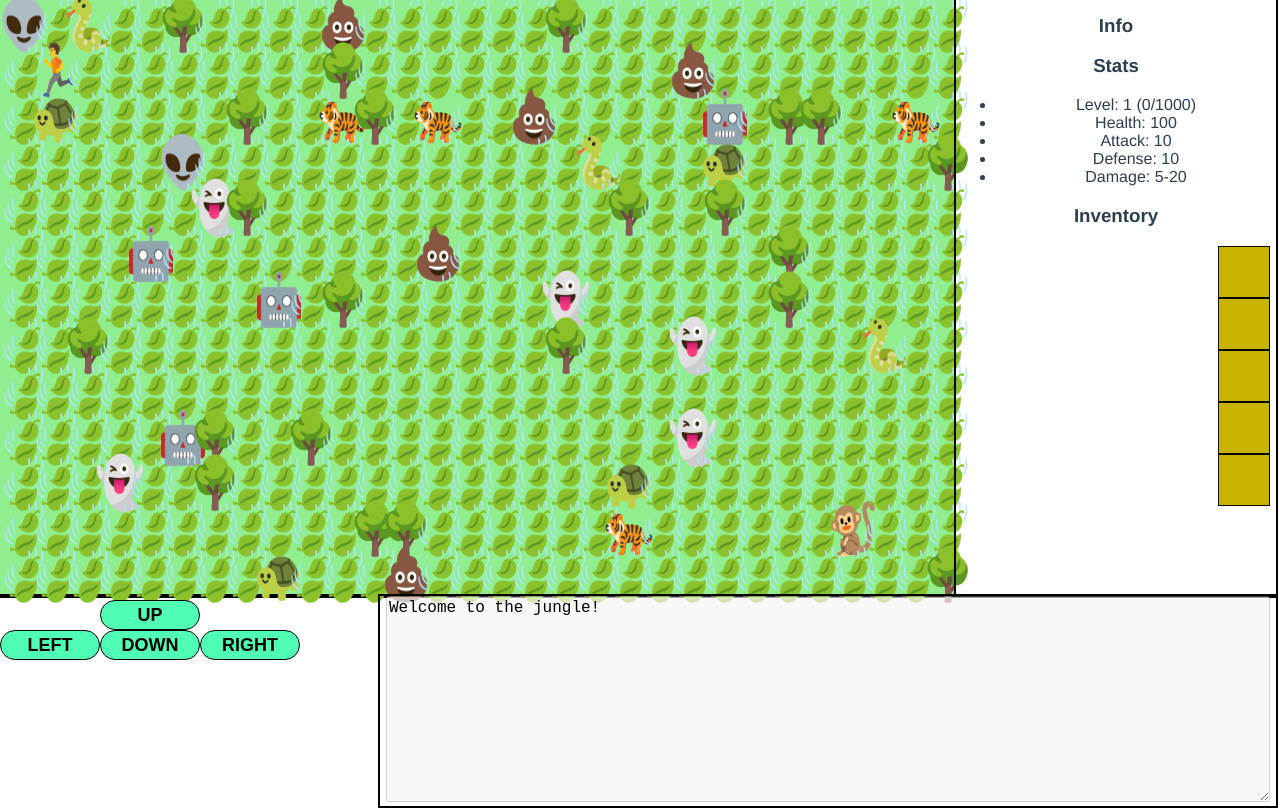
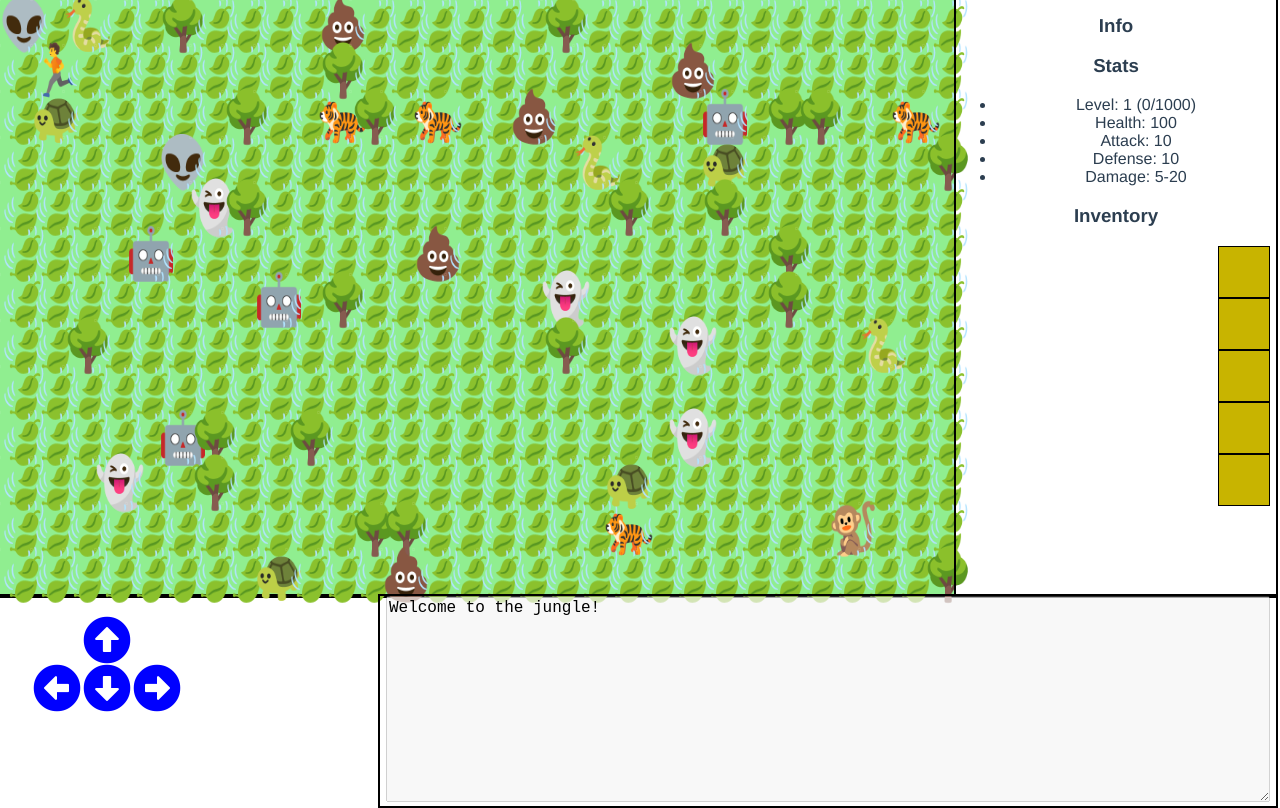
Before and after one commit to Humakt83/vue-rougelite, a Vue app: page / in a window 1280 px wide. Built offline with nearby package versions, Linux system fonts and the light colour scheme.

Commit message:
Add font-awesome and make commands prettier

```diff
--- a/package.json
+++ b/package.json
@@ -9,6 +9,7 @@
     "lint": "vue-cli-service lint"
   },
   "dependencies": {
+    "@fortawesome/fontawesome-free": "^5.7.2",
     "lodash": "^4.17.11",
     "pathfinding": "^0.4.18",
     "vue": "^2.6.8",
--- a/src/components/Commands.vue
+++ b/src/components/Commands.vue
@@ -1,9 +1,9 @@
 <template>
   <div class="commands">
-      <button class="left" @click="left()">LEFT</button>
-      <button class="right" @click="right()">RIGHT</button>
-      <button class="up" @click="up()">UP</button>
-      <button class="down" @click="down()">DOWN</button>
+    <i @click="up()" class="fas fa-arrow-alt-circle-up" />
+    <i @click="left()" class="fas fa-arrow-alt-circle-left" />
+    <i @click="down()" class="fas fa-arrow-alt-circle-down" />
+    <i @click="right()" class="fas fa-arrow-alt-circle-right" />
   </div>
 </template>
 
@@ -22,34 +22,38 @@ export default {
 
 <!-- Add "scoped" attribute to limit CSS to this component only -->
 <style scoped lang="scss">
-  .commands button {
-    font-size: 18px;
-    border: 1px solid black;
-    border-radius: 15px;
-    width: 100px;
-    position: absolute;
-    height: 30px;
-    background-color: rgb(80, 255, 180);
+.commands {
+  display: grid;
+  grid-template-columns: 50px 50px 50px 50px;
+  grid-template-rows: auto;
+  grid-template-areas:
+    ". up ."
+    "left down right";
+  padding: 1rem 2rem;
+  i {
+    font-size: 48px;
     font-weight: bolder;
+    color: blue;
+    cursor: pointer;
+    &:hover {
+      color: cyan;
+    }
   }
 
-  .left {
-      left: 0;
-      top: 30px;
+  .fa-arrow-alt-circle-up {
+    grid-area: up;
   }
 
-  .right {
-      left: 200px;
-      top: 30px;
+  .fa-arrow-alt-circle-left {
+    grid-area: left;
   }
 
-  .down {
-      top: 30px;
-      left: 100px;
+  .fa-arrow-alt-circle-down {
+    grid-area: down;
   }
 
-  .up {
-      top: 0;
-      left: 100px;
+  .fa-arrow-alt-circle-right {
+    grid-area: right;
   }
+}
 </style>
--- a/src/main.js
+++ b/src/main.js
@@ -1,6 +1,8 @@
 import Vue from 'vue'
 import App from './App.vue'
 import store from './store'
+import '@fortawesome/fontawesome-free/css/all.min.css';
+
 Vue.config.productionTip = false
 
 new Vue({
```
Also changed, not shown: 1 other file (tests, documents, lock files or other folders).
